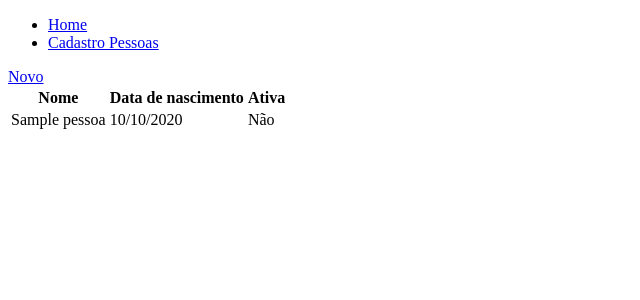
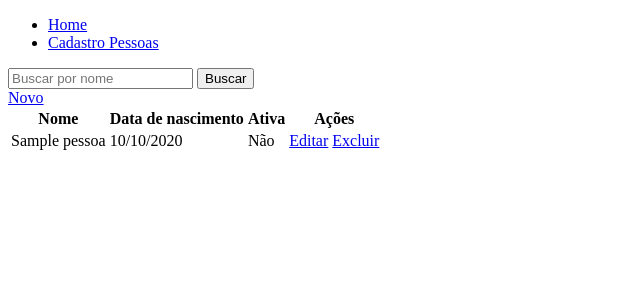
Before and after one commit to soulevil09/tutorial-cadastro-pessoas, a Django app: template pessoa/templates/pessoa/pessoa_list.html in a window 1280 px wide. Shown: the top 300 px of the page, without its empty margins (0-640 px from the left). Run offline with Django 4.2, Linux system fonts and the light colour scheme; the template is opened without the code that fills it: most values are stand-ins (such as "Sample title", 1, 10 or a date in 2020).

Commit message:
Funcionalidades ao formulário

```diff
--- a/pessoa/forms.py
+++ b/pessoa/forms.py
@@ -3,6 +3,12 @@ from .models import Pessoa
 
 
 class PessoaForm(forms.ModelForm):
+    data_nascimento = forms.DateField(
+        widget=forms.TextInput(
+            attrs={"type": "date"}
+        )
+    )
+
     class Meta:
         model = Pessoa
 #        fields = ('__all__')  # outra maneira de importar todos os campos para fazer o formulário
--- /dev/null
+++ b/pessoa/templates/pessoa/pessoa_confirm_delete.html
@@ -0,0 +1,5 @@
+<form method="post">
+    {% csrf_token %}
+    <p>Tem certeza que deseja excluir "{{ object }}"?</p>
+    <input type="submit" value="Confirmar">
+</form>
--- a/pessoa/templates/pessoa/pessoa_form.html
+++ b/pessoa/templates/pessoa/pessoa_form.html
@@ -6,6 +6,6 @@
 <form method="post">
     {% csrf_token %}
     {{form.as_p}}
-    <input type="submit">Salvar</input>
+    <input type="submit" value="Salvar" ></input>
 </form>
 {% endblock content %}
--- a/pessoa/templates/pessoa/pessoa_list.html
+++ b/pessoa/templates/pessoa/pessoa_list.html
@@ -3,6 +3,10 @@
 {% block titulo %}Listagem de pessoas{% endblock titulo %}
 
 {% block content %}
+<form method="GET">
+    <input type="text" name="nome" placeholder="Buscar por nome"/>
+    <input type="submit" value="Buscar"/>
+</form>
 <a href="{% url 'pessoa.novo' %}">Novo</a>
 <table>
     <thead>
@@ -10,12 +14,13 @@
             <th>Nome</th>
             <th>Data de nascimento</th>
             <th>Ativa</th>
+            <th>Ações</th>
         </tr>
         <tbody>
             {% for pessoa in object_list %}
             <tr>
                 <td>{{ pessoa.nome_completo }}</td>
-                <td>{{ pessoa.data_nascimento|date:'SHORT_DATE_FORMAT' }}</td>
+                <td>{{ pessoa.data_nascimento|date:'d/m/Y' }}</td>
                 <td>
                     {% if pessoa.ativa %}
                     Sim
@@ -23,6 +28,11 @@
                     Não
                     {% endif %}
                 </td>
+                <td>
+                    <a href="{% url 'pessoa.editar' pessoa.pk %}">Editar</a>
+                    <a href="{% url 'pessoa.excluir' pessoa.pk %}">Excluir</a>
+                </td>
+
             </tr>
             {% endfor %}
         </tbody>
--- a/pessoa/urls.py
+++ b/pessoa/urls.py
@@ -1,7 +1,9 @@
 from django.urls import path
-from .views import ListaPessoaView, PessoaCreateView
+from .views import ListaPessoaView, PessoaCreateView, PessoaUpdateView, PessoaDeleteView
 
 urlpatterns = [
     path('', ListaPessoaView.as_view(), name='pessoa.index'),
-    path('novo/', PessoaCreateView.as_view(), name='pessoa.novo')
+    path('novo/', PessoaCreateView.as_view(), name='pessoa.novo'),
+    path('editar/<int:pk>', PessoaUpdateView.as_view(), name='pessoa.editar'),
+    path('excluir/<int:pk>', PessoaDeleteView.as_view(), name='pessoa.excluir'),
 ]
```
Also changed, not shown: pessoa/views.py (+20 -1 lines).
